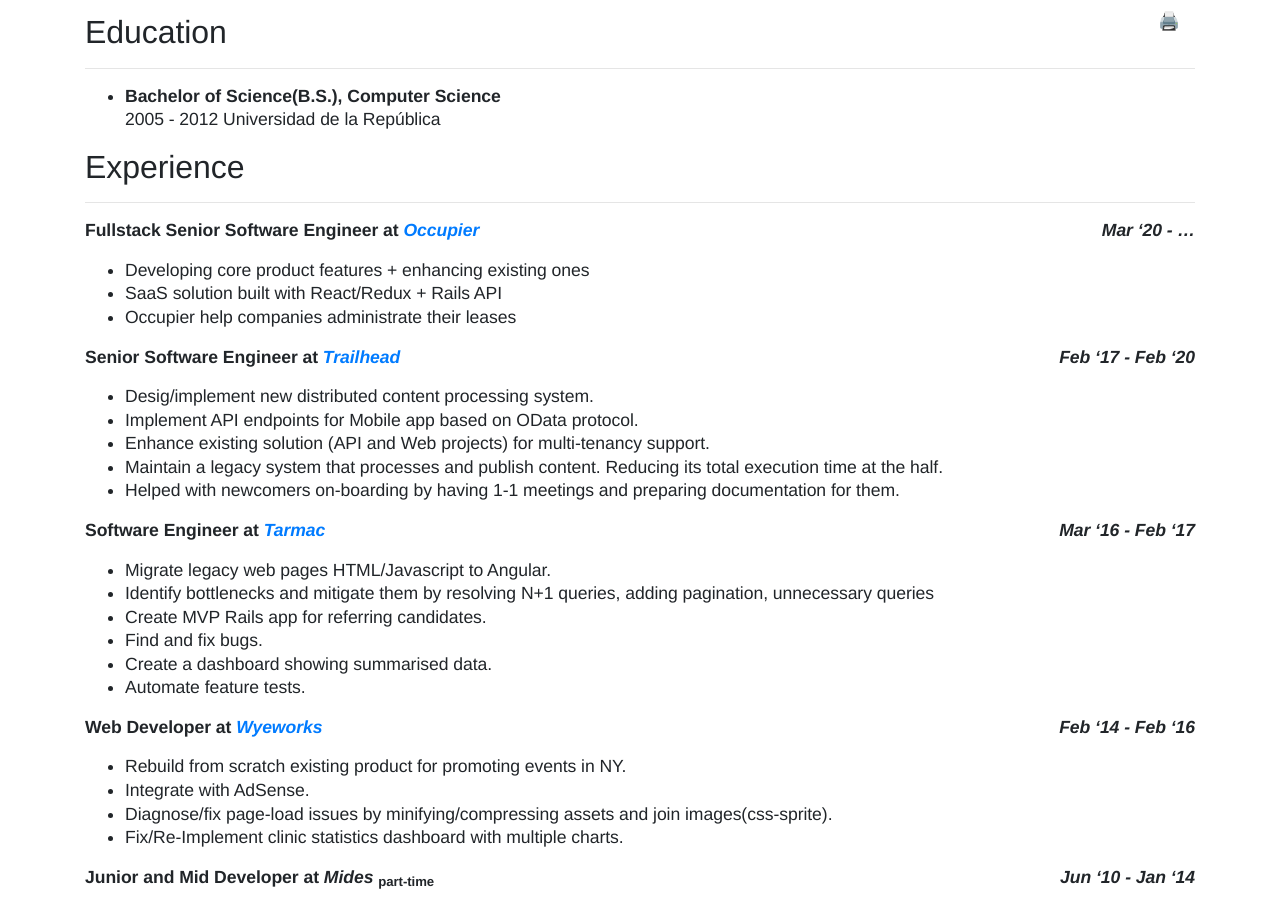
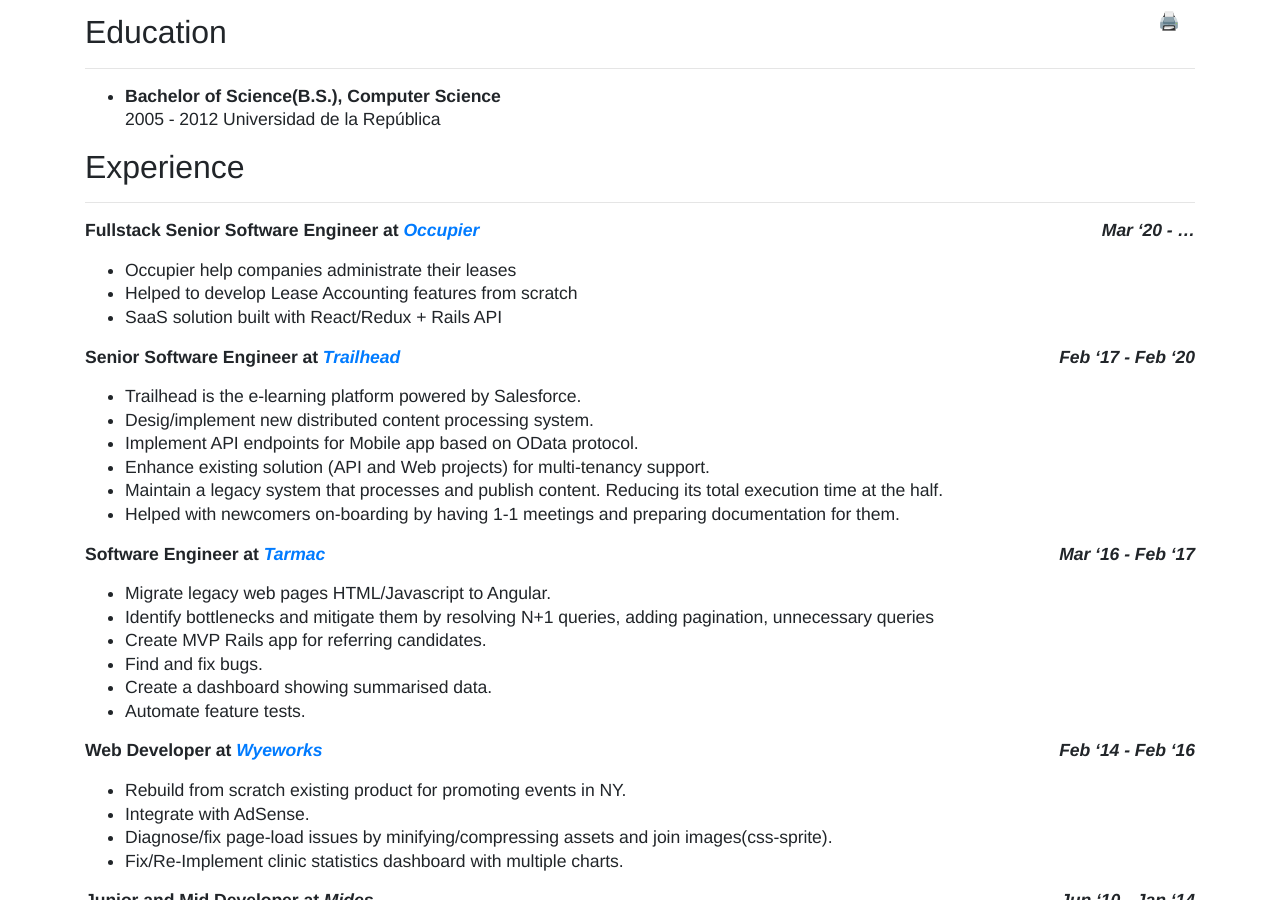
Before and after one commit to delbetu/delbetu.github.io, a Jekyll site: the page built from resume.md, in a window 1280 px wide and 900 px high, scrolled down 374 px. Built offline with Jekyll 4.4.1, drawn with Linux system fonts in a browser that asks for light colours; emoji names are drawn with the system emoji font.

Commit message:
Update resume.md

```diff
--- a/resume.md
+++ b/resume.md
@@ -36,11 +36,13 @@
 ---
 
 **Fullstack Senior Software Engineer at *[Occupier](https://www.occupier.com/)*                       *Mar '20 - ...*{:.float-right}**
- - Developing core product features + enhancing existing ones
+ - Occupier help companies administrate their leases
+ - Helped to develop Lease Accounting features from scratch
  - SaaS solution built with React/Redux + Rails API
- - Occupier help companies administrate their leases
+
 
 **Senior Software Engineer at *[Trailhead](https://trailhead.salesforce.com/en/home)*                       *Feb '17 - Feb '20*{:.float-right}**
+ - Trailhead is the e-learning platform powered by Salesforce.
  - Desig/implement new distributed content processing system.
  - Implement API endpoints for Mobile app based on OData protocol.
  - Enhance existing solution (API and Web projects) for multi-tenancy support.
```
